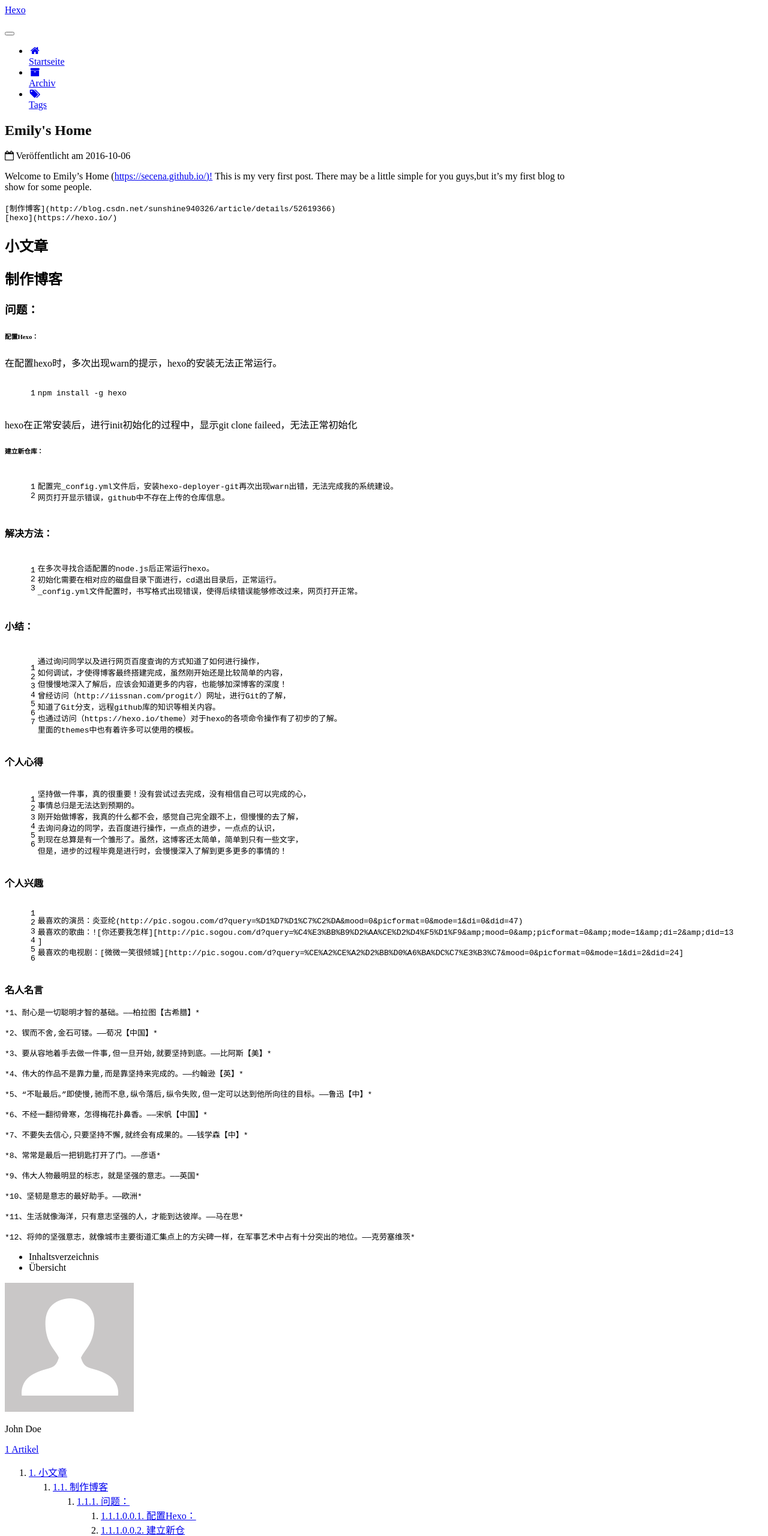
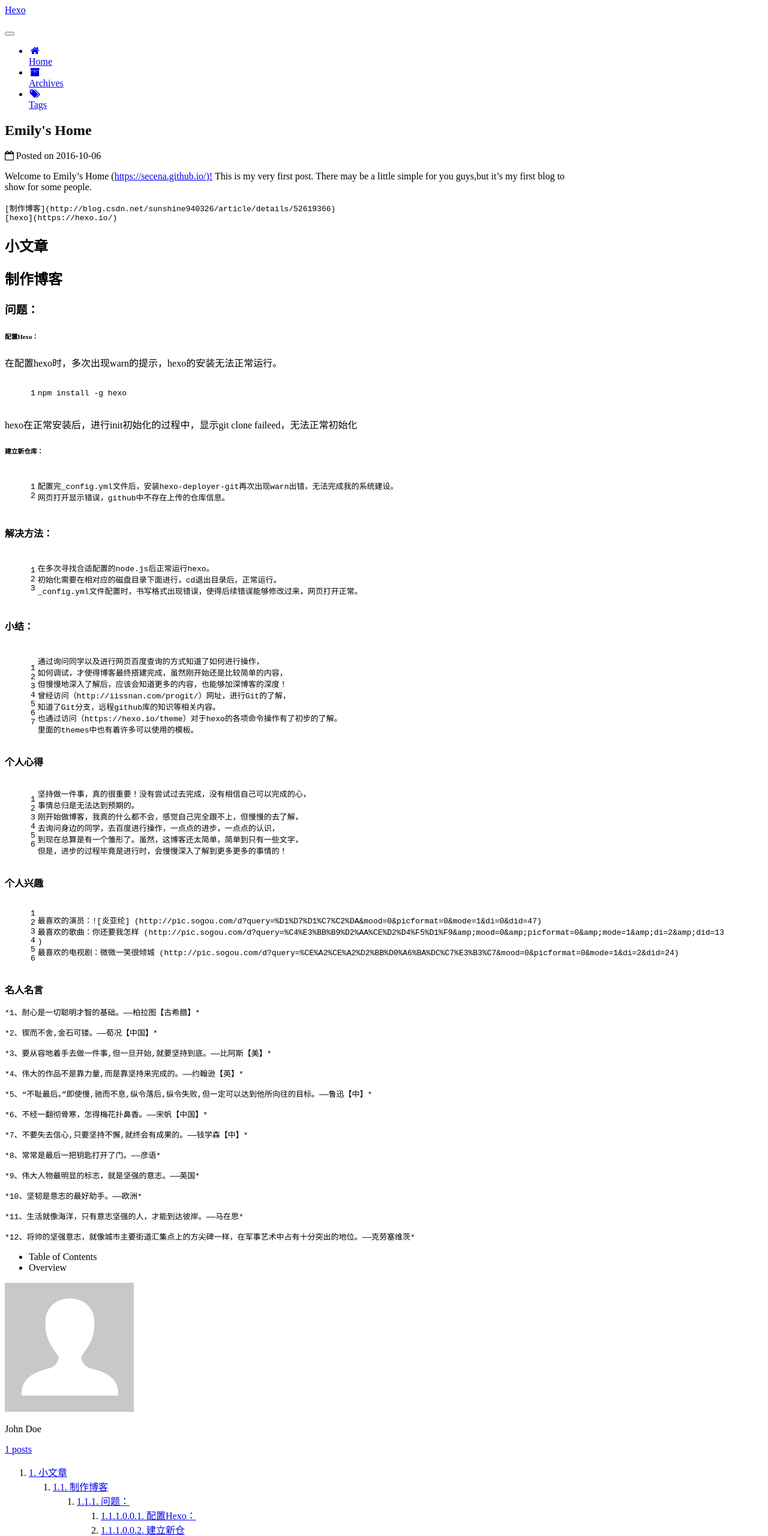
Before and after one commit to secena/secena.github.io, a plain HTML site: page 2016/10/06/hello-world/index.html in a window 1280 px wide. Shown: the top 2560 px of the page at 60% size. Drawn offline with Linux system fonts and the light colour scheme.

Commit message:
Site updated: 2016-10-07 09:12:59

```diff
--- a/2016/10/06/hello-world/index.html
+++ b/2016/10/06/hello-world/index.html
@@ -92,7 +92,7 @@
 <meta property="og:site_name" content="Hexo">
 <meta property="og:description" content="Welcome to Emily’s Home (https://secena.github.io/)! This is my very first post. There may be a little simple for you guys,but it’s my first blog to show for some people.
 [制作博客](http://blog.csdn.net/s">
-<meta property="og:updated_time" content="2016-10-07T01:07:38.547Z">
+<meta property="og:updated_time" content="2016-10-07T01:12:31.073Z">
 <meta name="twitter:card" content="summary">
 <meta name="twitter:title" content="Emily's Home">
 <meta name="twitter:description" content="Welcome to Emily’s Home (https://secena.github.io/)! This is my very first post. There may be a little simple for you guys,but it’s my first blog to show for some people.
@@ -177,7 +177,7 @@
 
               <i class="menu-item-icon fa fa-fw fa-home"></i> <br />
 
-            Startseite
+            Home
           </a>
         </li>
 
@@ -187,7 +187,7 @@
 
               <i class="menu-item-icon fa fa-fw fa-archive"></i> <br />
 
-            Archiv
+            Archives
           </a>
         </li>
 
@@ -250,7 +250,7 @@
             <span class="post-meta-item-icon">
               <i class="fa fa-calendar-o"></i>
             </span>
-            <span class="post-meta-item-text">Veröffentlicht am</span>
+            <span class="post-meta-item-text">Posted on</span>
             <time itemprop="dateCreated" datetime="2016-10-06T12:35:13+08:00" content="2016-10-06">
               2016-10-06
             </time>
@@ -290,7 +290,7 @@
 <p><strong>个人心得</strong></p>
 <figure class="highlight plain"><table><tr><td class="gutter"><pre><div class="line">1</div><div class="line">2</div><div class="line">3</div><div class="line">4</div><div class="line">5</div><div class="line">6</div></pre></td><td class="code"><pre><div class="line">坚持做一件事，真的很重要！没有尝试过去完成，没有相信自己可以完成的心，</div><div class="line">事情总归是无法达到预期的。</div><div class="line">刚开始做博客，我真的什么都不会，感觉自己完全跟不上，但慢慢的去了解，</div><div class="line">去询问身边的同学，去百度进行操作，一点点的进步，一点点的认识，</div><div class="line">到现在总算是有一个雏形了。虽然，这博客还太简单，简单到只有一些文字，</div><div class="line">但是，进步的过程毕竟是进行时，会慢慢深入了解到更多更多的事情的！</div></pre></td></tr></table></figure>
 <p><strong>个人兴趣</strong></p>
-<figure class="highlight bash"><table><tr><td class="gutter"><pre><div class="line">1</div><div class="line">2</div><div class="line">3</div><div class="line">4</div><div class="line">5</div><div class="line">6</div></pre></td><td class="code"><pre><div class="line">最喜欢的演员：炎亚纶(http://pic.sogou.com/d?query=%D1%D7%D1%C7%C2%DA&amp;mood=0&amp;picformat=0&amp;mode=1&amp;di=0&amp;did=47)</div><div class="line"></div><div class="line">最喜欢的歌曲：![你还要我怎样][http://pic.sogou.com/d?query=%C4%E3%BB%B9%D2%AA%CE%D2%D4%F5%D1%F9&amp;amp;mood=0&amp;amp;picformat=0&amp;amp;mode=1&amp;amp;di=2&amp;amp;did=13</div><div class="line">]</div><div class="line"></div><div class="line">最喜欢的电视剧：[微微一笑很倾城][http://pic.sogou.com/d?query=%CE%A2%CE%A2%D2%BB%D0%A6%BA%DC%C7%E3%B3%C7&amp;mood=0&amp;picformat=0&amp;mode=1&amp;di=2&amp;did=24]</div></pre></td></tr></table></figure>
+<figure class="highlight bash"><table><tr><td class="gutter"><pre><div class="line">1</div><div class="line">2</div><div class="line">3</div><div class="line">4</div><div class="line">5</div><div class="line">6</div></pre></td><td class="code"><pre><div class="line">最喜欢的演员：![炎亚纶] (http://pic.sogou.com/d?query=%D1%D7%D1%C7%C2%DA&amp;mood=0&amp;picformat=0&amp;mode=1&amp;di=0&amp;did=47)</div><div class="line"></div><div class="line">最喜欢的歌曲：你还要我怎样 (http://pic.sogou.com/d?query=%C4%E3%BB%B9%D2%AA%CE%D2%D4%F5%D1%F9&amp;amp;mood=0&amp;amp;picformat=0&amp;amp;mode=1&amp;amp;di=2&amp;amp;did=13</div><div class="line">)</div><div class="line"></div><div class="line">最喜欢的电视剧：微微一笑很倾城 (http://pic.sogou.com/d?query=%CE%A2%CE%A2%D2%BB%D0%A6%BA%DC%C7%E3%B3%C7&amp;mood=0&amp;picformat=0&amp;mode=1&amp;di=2&amp;did=24)</div></pre></td></tr></table></figure>
 <p><strong>名人名言</strong></p>
 <pre><code>*1、耐心是一切聪明才智的基础。——柏拉图【古希腊】*
 
@@ -381,10 +381,10 @@
 
         <ul class="sidebar-nav motion-element">
           <li class="sidebar-nav-toc sidebar-nav-active" data-target="post-toc-wrap" >
-            Inhaltsverzeichnis
+            Table of Contents
           </li>
           <li class="sidebar-nav-overview" data-target="site-overview">
-            Übersicht
+            Overview
           </li>
         </ul>
 
@@ -401,7 +401,7 @@
           <div class="site-state-item site-state-posts">
             <a href="/archives">
               <span class="site-state-item-count">1</span>
-              <span class="site-state-item-name">Artikel</span>
+              <span class="site-state-item-name">posts</span>
             </a>
           </div>
 
@@ -459,7 +459,7 @@
 </div>
 
 <div class="powered-by">
-  Erstellt mit  <a class="theme-link" href="https://hexo.io">Hexo</a>
+  Powered by <a class="theme-link" href="https://hexo.io">Hexo</a>
 </div>
 
 <div class="theme-info">
```
Also changed, not shown: archives/2016/10/index.html (+6 -6 lines), archives/2016/index.html (+6 -6 lines), archives/index.html (+6 -6 lines), index.html (+6 -6 lines).
